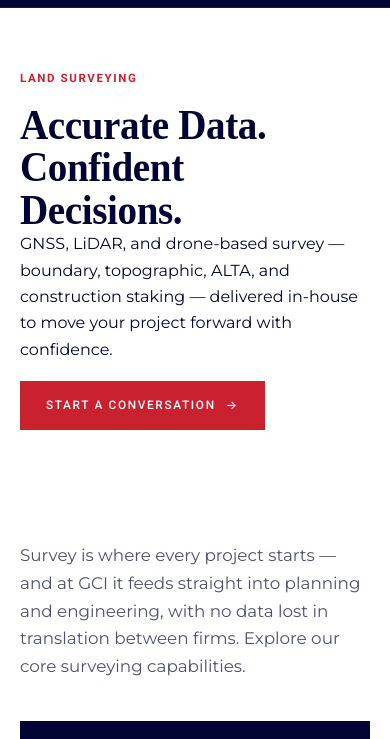
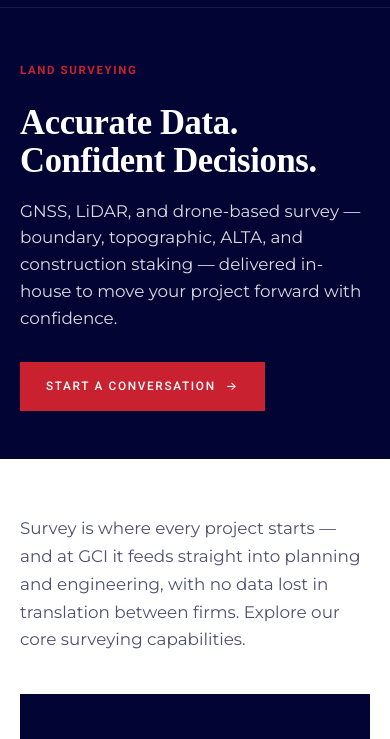
Before and after one commit to GrantPeaster/gci.com, a plain HTML site: page land-surveying.html in a window 390 px wide. Shown: the part 68-807 px from the top of the page. Drawn offline with Linux system fonts and the light colour scheme.

Commit message:
Add styles for hero section and responsive design

```diff
--- a/assets/css/styles.css
+++ b/assets/css/styles.css
@@ -561,3 +561,17 @@ a:focus-visible, button:focus-visible, .btn:focus-visible, input:focus-visible {
   .hero-copy h1 { font-size: clamp(2.6rem,11vw,3.4rem); }
 }
 .hero .wrap { max-width: none; width: 100%; margin-inline: 0; }
+.div-hero { position: relative; color: #fff;
+  background: var(--blue) center / cover no-repeat;
+  min-height: clamp(420px, 60vh, 600px); display: flex; align-items: center; }
+.div-hero::before { content: ""; position: absolute; inset: 0;
+  background: linear-gradient(90deg, rgba(2,5,52,.92) 0%, rgba(2,5,52,.80) 32%, rgba(2,5,52,.32) 62%, rgba(2,5,52,0) 88%); }
+.div-hero .wrap { position: relative; z-index: 1; width: 100%; }
+.div-hero-copy { max-width: 540px; text-align: left; }
+.div-hero-copy .eyebrow { color: var(--red); }
+.div-hero-copy h1 { color: #fff; font-size: clamp(2.3rem,5vw,3.5rem); line-height: 1.04; margin: .18em 0 .5em; }
+.div-hero-copy p { color: rgba(255,255,255,.86); max-width: 46ch; font-size: 1.05rem; line-height: 1.6; margin-bottom: 30px; }
+@media (max-width: 700px){
+  .div-hero { min-height: 0; padding-block: clamp(48px,12vw,76px); background-position: center; }
+  .div-hero::before { background: linear-gradient(180deg, rgba(2,5,52,.74), rgba(2,5,52,.88)); }
+}
```
